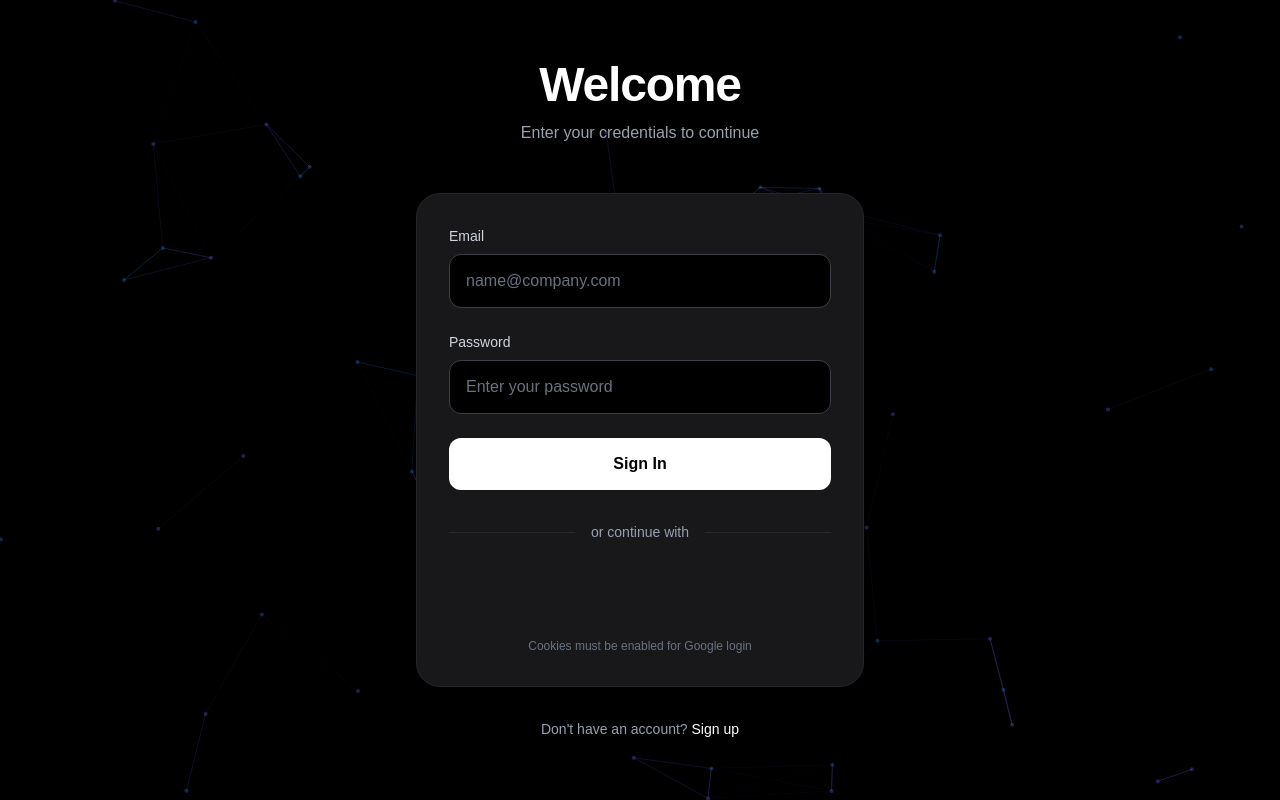
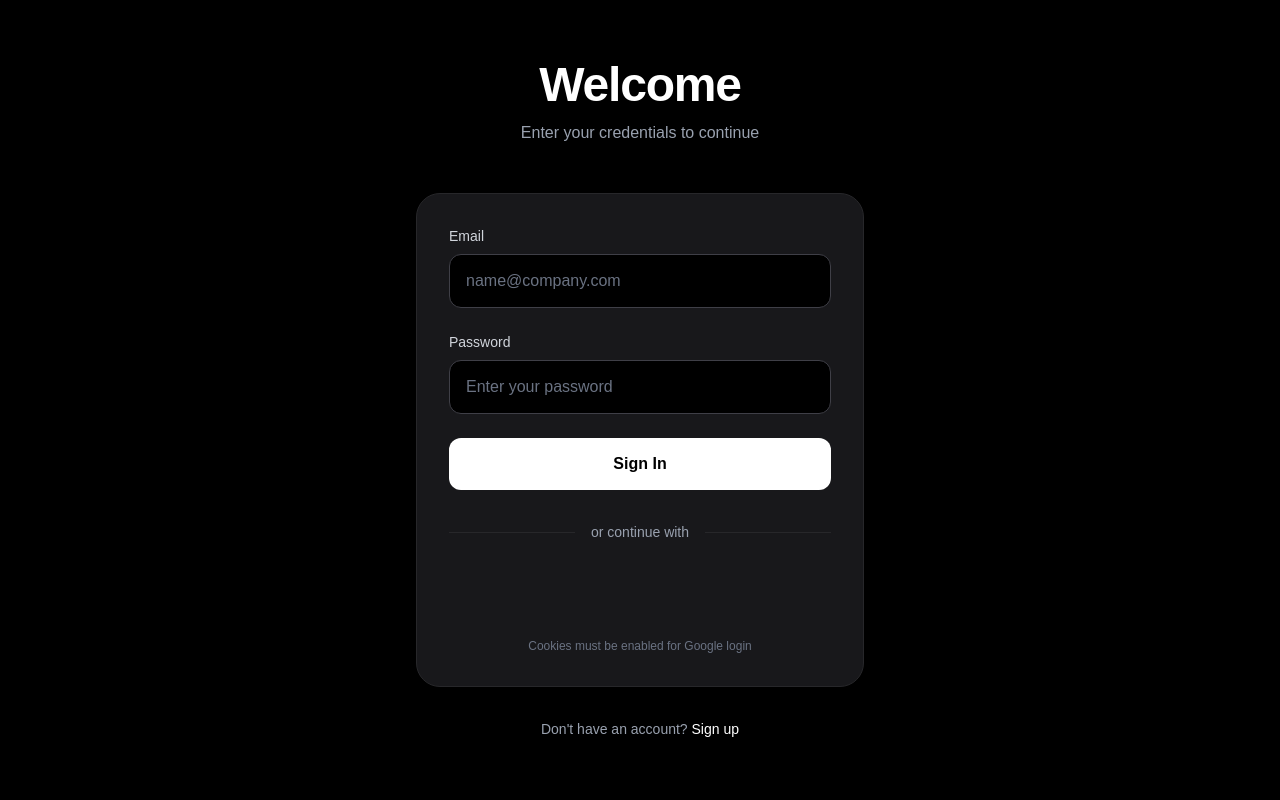
Before and after one commit to Rahul22b/storageApp-client, a React (Vite) app: page /login in a window 1280 px wide. Built offline with nearby package versions, Linux system fonts and the light colour scheme; no server answers.

Commit message:
animation removed from login and register

```diff
--- a/src/Login.jsx
+++ b/src/Login.jsx
@@ -4,7 +4,7 @@ import { GoogleLogin } from "@react-oauth/google";
 import { loginWithGoogle } from "./api/authApi";
 import { loginUser } from "./api/userApi";
 import toast from "react-hot-toast";
-import ParticlesBackground from "./components/ParticlesBackground";
+// import ParticlesBackground from "./components/ParticlesBackground";
 
 const Login = () => {
   const [formData, setFormData] = useState({
@@ -12,7 +12,7 @@ const Login = () => {
     password: "",
   });
   const [serverError, setServerError] = useState("");
-  const isHeavyUpload = false; // Placeholder, replace with actual logic if needed
+  // const isHeavyUpload = false; // Placeholder, replace with actual logic if needed
   const navigate = useNavigate();
   const [isLoading, setIsLoading] = useState(false);
 
@@ -49,7 +49,7 @@ const Login = () => {
 
   return (
     <div className="min-h-screen flex items-center justify-center bg-black p-6 relative overflow-hidden">
-      <ParticlesBackground enabled={!isHeavyUpload}/>
+      {/* <ParticlesBackground enabled={!isHeavyUpload}/> */}
       <div className="w-full max-w-md relative z-10">
         <div className="text-center mb-12">
           <h1 className="text-5xl font-bold text-white mb-3 tracking-tight">Welcome</h1>
--- a/src/Register.jsx
+++ b/src/Register.jsx
@@ -4,7 +4,7 @@ import { GoogleLogin } from "@react-oauth/google";
 import { loginWithGoogle, sendOtp} from "./api/authApi";
 import { registerUser } from "./api/userApi";
 import toast from "react-hot-toast";
-import ParticlesBackground from "./components/ParticlesBackground";
+// import ParticlesBackground from "./components/ParticlesBackground";
 
 const Register = () => {
   const [formData, setFormData] = useState({
@@ -14,7 +14,7 @@ const Register = () => {
   });
 
   const [serverError, setServerError] = useState("");
-  const isHeavyUpload = false; // Placeholder, replace with actual logic if needed
+  // const isHeavyUpload = false; // Placeholder, replace with actual logic if needed
   const [isSuccess, setIsSuccess] = useState(false);
   const [otp, setOtp] = useState("");
   const [otpSent, setOtpSent] = useState(false);
@@ -116,7 +116,7 @@ const Register = () => {
 
   return (
     <div className="min-h-screen flex items-center justify-center bg-black p-6 relative overflow-hidden">
-      <ParticlesBackground enabled={!isHeavyUpload}/>
+      {/* <ParticlesBackground enabled={!isHeavyUpload}/> */}
       <div className="w-full max-w-md relative z-10">
         <div className="text-center mb-12">
           <h1 className="text-5xl font-bold text-white mb-3 tracking-tight">
```
